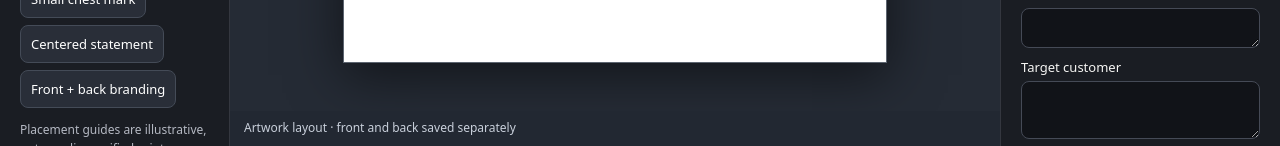
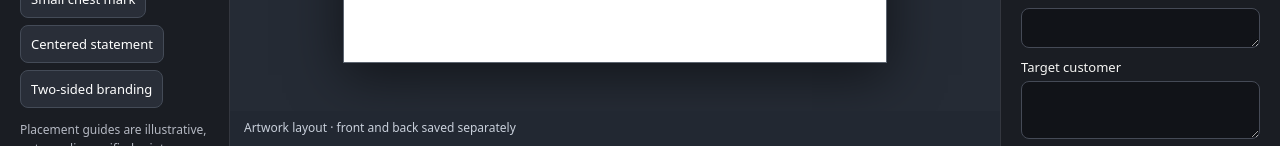
Before and after one commit to Enyina/moatt, a Next.js app: page / in a window 1280 px wide. Shown: the part 654-800 px from the top of the page. Built offline with nearby package versions, Linux system fonts and the light colour scheme.

Commit message:
Make two-sided layout control unambiguous and use exact presentation selectors

```diff
--- a/components/Studio.tsx
+++ b/components/Studio.tsx
@@ -151,7 +151,7 @@ export default function Studio(){
  <div className="row">
  <button className="button" onClick={()=>addQuickLayout('chest-mark')}>Small chest mark</button>
  <button className="button" onClick={()=>addQuickLayout('center-statement')}>Centered statement</button>
- <button className="button" onClick={()=>addQuickLayout('brand-set')}>Front + back branding</button>
+ <button className="button" onClick={()=>addQuickLayout('brand-set')}>Two-sided branding</button>
  </div>
  <p className="hint">Placement guides are illustrative, not supplier-verified print dimensions.</p></div>
  <div className="section"><h3>Garment</h3><div className="row">{(['tshirt','hoodie'] as const).map(g=><button key={g} className={'button '+(doc.garment===g?'selected':'')} onClick={()=>commit(d=>{if(d.garment===g)return;d.garment=g;d.sleeve=g==='hoodie'?'long':'short';d.pocket=g==='hoodie'?'kangaroo':'none'})}>{g==='tshirt'?'T-shirt':'Hoodie'}</button>)}</div></div>
```
